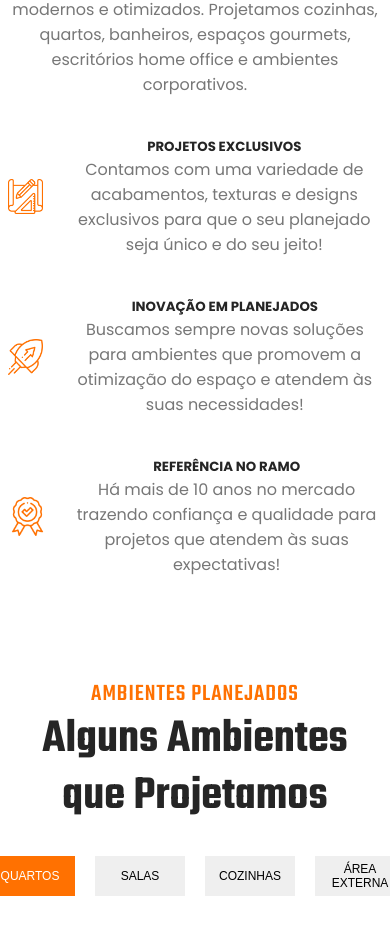
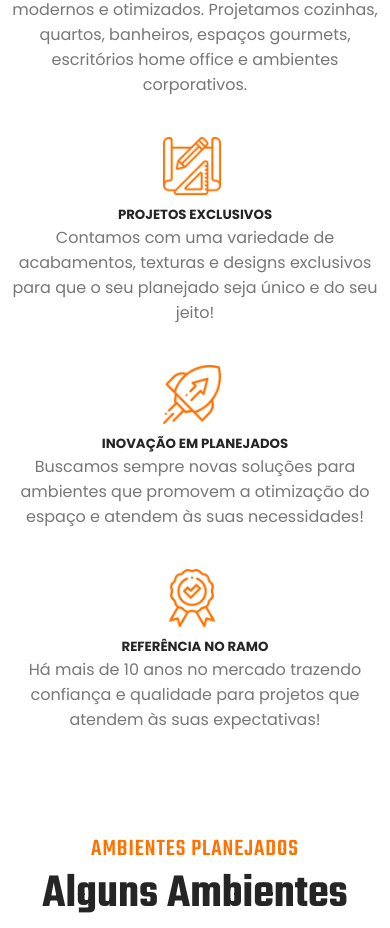
Before and after one commit to YouOnAgencia/Marcenaria, a React (Vite) app: page / in a window 390 px wide. Shown: the part 1199-2127 px from the top of the page. Built offline with nearby package versions, Linux system fonts and the light colour scheme.

Commit message:
responsivo

```diff
--- a/src/index.css
+++ b/src/index.css
@@ -104,7 +104,6 @@ header {
 .qualidadeContent {
   display: flex;
   align-items: center;
-
 }
 
 .contentText {
--- a/src/responsive.css
+++ b/src/responsive.css
@@ -59,8 +59,6 @@
         opacity: 1 !important;
     }
 
-
-
     .headerContent {
         width: 100%;
         text-align: center;
@@ -120,6 +118,17 @@
         display: block;
         padding: 4px 0;
     }
+
+.iconsWrapper {
+    display: block;
+    /* margin: 0 auto; */
+}
+
+.iconsSingle {
+    max-width: 65px;
+    margin: 0 auto;
+    padding-bottom: 10px;
+  }
 }
 
 @media screen and (max-width: 640px) {
@@ -130,6 +139,8 @@
         text-transform: uppercase;
         font-weight: 500;
     }
+
+
 }
 
 @media screen and (max-width: 500px) {
```
